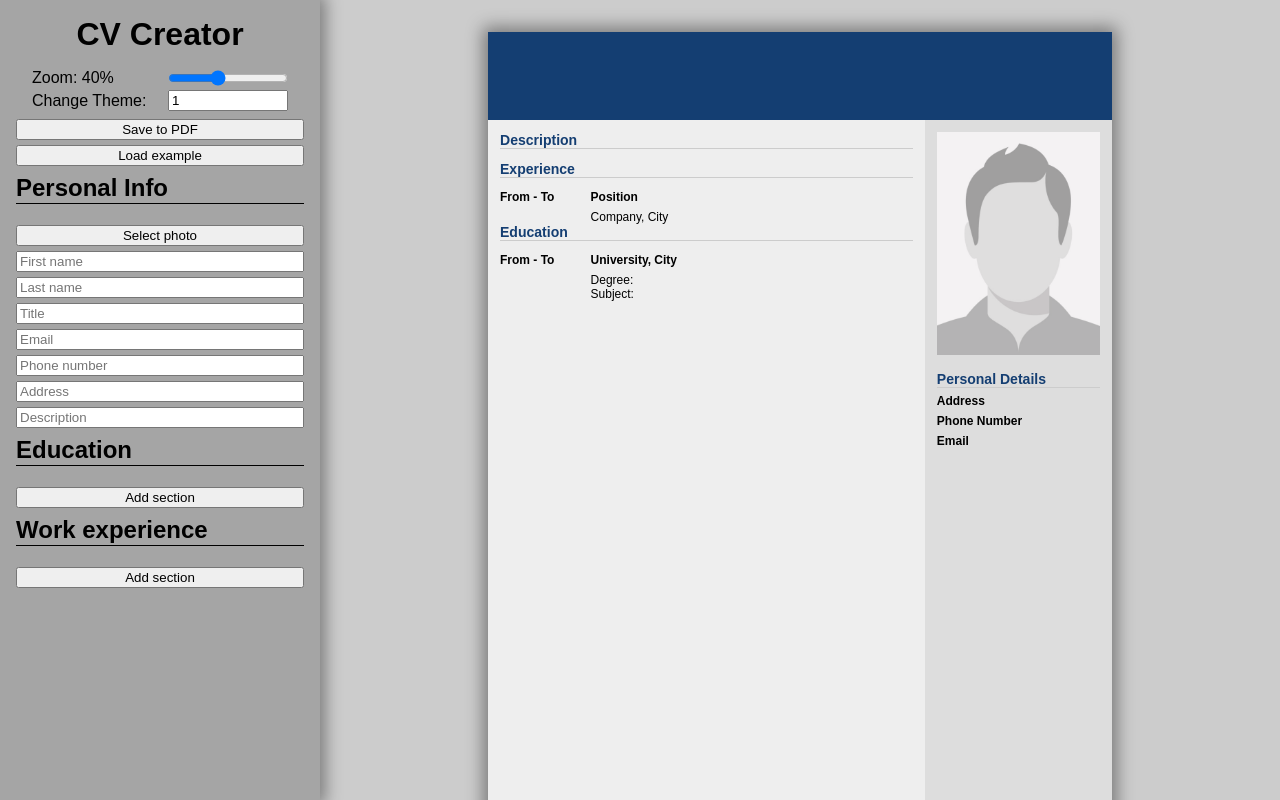
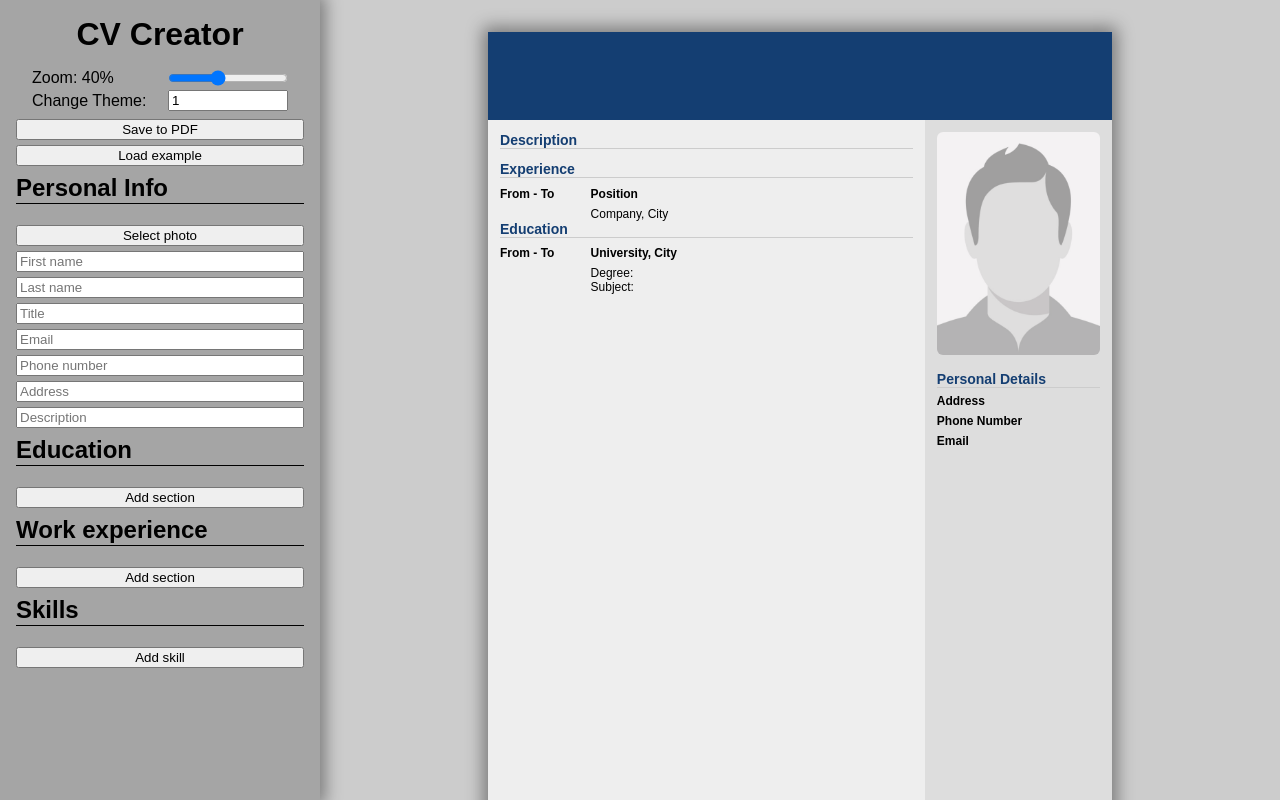
Before and after one commit to clikuki/cv-creator, a React (Create React App) app: page / in a window 1280 px wide. Built offline with nearby package versions, Linux system fonts and the light colour scheme.

Commit message:
added skill section

```diff
--- a/src/components/App.js
+++ b/src/components/App.js
@@ -13,6 +13,7 @@ const App = () =>
 {
 	const [educationInfo, setEducationInfo] = useState([]);
 	const [workInfo, setWorkInfo] = useState([]);
+	const [skills, setSkills] = useState([]);
 	const [personalInfo, setPersonalInfo] = useState({});
 	const [displayScale, setDisplayScale] = useState(12);
 	const [curTheme, setTheme] = useState(0);
@@ -25,7 +26,7 @@ const App = () =>
 			title: 'Graphic Designer',
 			email: 'BillyBoggins@gmail.com',
 			address: 'Somewhereland',
-			phoneNum: '#456123789',
+			phoneNum: '1-208-3846-8937',
 			description: 'Lorem ipsum dolor sit amet consectetur adipisicing elit. Doloribus, sit facere. Enim, ducimus facilis? Culpa, totam nesciunt officiis eveniet distinctio voluptatem? Voluptates asperiores neque cum tenetur, deserunt hic quia cupiditate ipsa illum sapiente iusto necessitatibus, porro suscipit quibusdam autem repellendus dicta facere earum quaerat. Consequatur perspiciatis ducimus ea architecto officia!',
 		})
 
@@ -51,6 +52,21 @@ const App = () =>
 				key: nanoid(),
 			}
 		])
+
+		setSkills([
+			{
+				skill: 'Excellent team leader',
+				key: nanoid(),
+			},
+			{
+				skill: 'Great planner',
+				key: nanoid(),
+			},
+			{
+				skill: 'Quick thinker',
+				key: nanoid(),
+			},
+		]);
 	}
 
 	return <div className={main.container}>
@@ -66,9 +82,11 @@ const App = () =>
 				personalInfo={personalInfo}
 				workInfo={workInfo}
 				educationInfo={educationInfo}
+				skills={skills}
 				setPersonalInfo={setPersonalInfo}
 				setEducationInfo={setEducationInfo}
-				setWorkInfo={setWorkInfo} />
+				setWorkInfo={setWorkInfo}
+				setSkills={setSkills} />
 		</div>
 		<CVDisplay
 			theme={curTheme}
@@ -77,6 +95,7 @@ const App = () =>
 				personal: personalInfo,
 				work: workInfo,
 				education: educationInfo,
+				skills,
 			}} />
 	</div>
 }
--- a/src/components/InfoEditor.js
+++ b/src/components/InfoEditor.js
@@ -49,10 +49,7 @@ const PersonalSection = props =>
 		{
 			try
 			{
-				newVal = {
-					name: value,
-					url: await getPhotoUrl(file),
-				};
+				newVal = await getPhotoUrl(file);
 			}
 			catch (err)
 			{
@@ -142,6 +139,33 @@ const EducationSection = props =>
 	</div>
 }
 
+const SkillsSection = props =>
+{
+	const onChangeBase = (target, key) =>
+	{
+		const value = target.value;
+		const type = target.dataset.type;
+		props.onChange(type, key, value);
+	}
+
+	const schoolSections = props.skills.map(info =>
+	{
+		const { key } = info;
+		const onChange = ({ target }) => onChangeBase(target, key);
+		const onDelete = () => props.onDelete(key);
+		return <div key={key} className={`${main.section} ${main.skillItem}`}>
+			<TextInput value={info.skill} onChange={onChange} dataType='skill' placeholder='My Skill is ...' />
+			<Button onClick={onDelete}>Delete skill</Button>
+		</div>
+	})
+
+	return <div className={main.section}>
+		<h2 className={main.sectionHeader}>Skills</h2>
+		{schoolSections}
+		<Button onClick={props.onAdd}>Add skill</Button>
+	</div>
+}
+
 const getDynamicSectionEvents = (arr, setFunc) => [
 	(type, key, value) => // onChange
 	{
@@ -190,6 +214,12 @@ const InfoEditor = props =>
 		handleWorkInfoAdd,
 	] = getDynamicSectionEvents(props.workInfo, props.setWorkInfo);
 
+	const [
+		handleSkillsChange,
+		handleSkillsDelete,
+		handleSkillsAdd,
+	] = getDynamicSectionEvents(props.skills, props.setSkills);
+
 	return <div className={main.infoEditor}>
 		<PersonalSection personalInfo={props.personalInfo} onChange={handlePersonalInfoChange} />
 		<EducationSection
@@ -202,6 +232,11 @@ const InfoEditor = props =>
 			onChange={handleWorkInfoChange}
 			onAdd={handleWorkInfoAdd}
 			onDelete={handleWorkInfoDelete} />
+		<SkillsSection
+			skills={props.skills}
+			onChange={handleSkillsChange}
+			onAdd={handleSkillsAdd}
+			onDelete={handleSkillsDelete} />
 	</div>
 }
 
--- a/src/components/themes/theme1.js
+++ b/src/components/themes/theme1.js
@@ -1,27 +1,28 @@
 import emptyAvatar from '../../empty_avatar.png';
-import css from '../../css/theme1.module.css';
+import themeCss from '../../css/theme1.module.css';
+import timeline from '../../css/timeline.module.css';
 
 const Header = props =>
 {
 	const { personal } = props.info;
-	return <div className={css.header}>
-		<h2 className={css.name}>
+	return <div className={themeCss.header}>
+		<h2 className={themeCss.name}>
 			{personal.firstName || ''} {personal.lastName || ''}
 		</h2>
-		<p className={css.title}>{personal.title}</p>
+		<p className={themeCss.title}>{personal.title}</p>
 	</div>
 }
 
-const DateRange = props => <p className={css.date}>
+const DateRange = props => <p className={timeline.date}>
 	{props.startDate || 'From'} - {props.endDate || 'To'}
 </p>
 
 const WorkItem = props =>
 {
 	const { item } = props;
-	return <div className={css.timeline}>
+	return <div className={timeline.timeline}>
 		<DateRange startDate={item.startDate} endDate={item.endDate} />
-		<div className={css.details}>
+		<div className={timeline.details}>
 			<h4>{item.position || 'Position'}</h4>
 			<p>{item.company || 'Company'}, {item.city || 'City'}</p>
 		</div>
@@ -31,9 +32,9 @@ const WorkItem = props =>
 const EducationItem = props =>
 {
 	const { item } = props;
-	return <div className={css.timeline}>
+	return <div className={timeline.timeline}>
 		<DateRange startDate={item.startDate} endDate={item.endDate} />
-		<div className={css.details}>
+		<div className={timeline.details}>
 			<h4>{item.school || 'University'}, {item.city || 'City'}</h4>
 			<p>Degree: {item.degree || ''}</p>
 			<p>Subject: {item.subject || ''}</p>
@@ -49,7 +50,7 @@ const Body = props =>
 	const educationItems = info.education.concat({ key: 'fakeItem' })
 		.map(item => <EducationItem key={item.key} item={item} />);
 
-	return <div className={css.body}>
+	return <div className={themeCss.body}>
 		<h3>Description</h3>
 		<p>{info.personal.description}</p>
 		<h3>Experience</h3>
@@ -62,8 +63,15 @@ const Body = props =>
 const Sidebar = props =>
 {
 	const { info } = props;
-	return <div className={css.sidebar}>
-		<img src={info.personal.photo?.url || emptyAvatar} alt='Portrait of self' />
+
+	const skills = info.skills.flatMap(item =>
+	{
+		if (!item.skill) return [];
+		else return [<p key={item.key}>{item.skill}</p>];
+	})
+
+	return <div className={themeCss.sidebar}>
+		<img src={info.personal.photo || emptyAvatar} alt='Portrait of self' />
 		<h3>Personal Details</h3>
 		<h4>Address</h4>
 		<p>{info.personal.address}</p>
@@ -71,6 +79,10 @@ const Sidebar = props =>
 		<p>{info.personal.phoneNum}</p>
 		<h4>Email</h4>
 		<p>{info.personal.email}</p>
+		{
+			skills.length ? <h3>Skills</h3> : ''
+		}
+		{skills}
 	</div>
 }
 
@@ -78,7 +90,7 @@ const Theme = props =>
 {
 	const { info } = props;
 
-	return <div className={css.page}>
+	return <div className={themeCss.page}>
 		<Header info={info} />
 		<Body info={info} />
 		<Sidebar info={info} />
--- a/src/components/themes/theme2.js
+++ b/src/components/themes/theme2.js
@@ -1,17 +1,27 @@
-import emptyAvatar from '../../empty_avatar.png';
-import css from '../../css/theme2.module.css';
+import themeCss from '../../css/theme2.module.css';
+import timeline from '../../css/timeline.module.css';
 
 const Sidebar = props =>
 {
 	const { info } = props;
-	return <div className={css.sidebar}>
-		<img src={info.personal.photo?.url || emptyAvatar} alt='Portrait of self' />
-		<h2 className={css.name}>
+
+	const skills = info.skills.flatMap(item =>
+	{
+		if (!item.skill) return [];
+		else return [<p key={item.key}>{item.skill}</p>];
+	})
+
+	return <div className={themeCss.sidebar}>
+		{
+			info.personal.photo ?
+				<img src={info.personal.photo} alt='Portrait of self' /> : ''
+		}
+		<h2 className={themeCss.name}>
 			<span>
 				{info.personal.firstName || ''} {info.personal.lastName || ''}
 			</span>
 		</h2>
-		<p className={css.title}>
+		<p className={themeCss.title}>
 			<span>{info.personal.title}</span>
 		</p>
 		<h3>Personal Details</h3>
@@ -21,19 +31,23 @@ const Sidebar = props =>
 		<p>{info.personal.phoneNum}</p>
 		<h4>Email</h4>
 		<p>{info.personal.email}</p>
+		{
+			skills.length ? <h3>Skills</h3> : ''
+		}
+		{skills}
 	</div>
 }
 
-const DateRange = props => <p className={css.date}>
+const DateRange = props => <p className={timeline.date}>
 	{props.startDate || 'From'} - {props.endDate || 'To'}
 </p>
 
 const WorkItem = props =>
 {
 	const { item } = props;
-	return <div className={css.timeline}>
+	return <div className={timeline.timeline}>
 		<DateRange startDate={item.startDate} endDate={item.endDate} />
-		<div className={css.details}>
+		<div className={timeline.details}>
 			<h4>{item.position || 'Position'}</h4>
 			<p>{item.company || 'Company'}, {item.city || 'City'}</p>
 		</div>
@@ -43,9 +57,9 @@ const WorkItem = props =>
 const EducationItem = props =>
 {
 	const { item } = props;
-	return <div className={css.timeline}>
+	return <div className={timeline.timeline}>
 		<DateRange startDate={item.startDate} endDate={item.endDate} />
-		<div className={css.details}>
+		<div className={timeline.details}>
 			<h4>{item.school || 'University'}, {item.city || 'City'}</h4>
 			<p>Degree: {item.degree || ''}</p>
 			<p>Subject: {item.subject || ''}</p>
@@ -56,13 +70,14 @@ const EducationItem = props =>
 const Body = props =>
 {
 	const { info } = props;
+
 	const workItems = info.work.concat({ key: 'fakeItem' })
 		.map(item => <WorkItem key={item.key} item={item} />);
+
 	const educationItems = info.education.concat({ key: 'fakeItem' })
 		.map(item => <EducationItem key={item.key} item={item} />);
 
-	return <div className={css.body}>
-		<h3>Description</h3>
+	return <div className={themeCss.body}>
 		<p>{info.personal.description}</p>
 		<h3>Experience</h3>
 		{workItems}
@@ -75,7 +90,7 @@ const Theme = props =>
 {
 	const { info } = props;
 
-	return <div className={css.page}>
+	return <div className={themeCss.page}>
 		<Sidebar info={info} />
 		<Body info={info} />
 	</div>
--- a/src/css/main.module.css
+++ b/src/css/main.module.css
@@ -69,6 +69,13 @@ body {
 	width: 100%;
 }
 
+.skillItem {
+	display: grid;
+	grid-template-columns: 50% auto;
+	justify-content: initial;
+	gap: 0.5rem;
+}
+
 .displayControlsInput,
 .sectionInput {
 	width: 100%;
--- a/src/css/theme1.module.css
+++ b/src/css/theme1.module.css
@@ -37,28 +37,6 @@
 	padding: 1em;
 }
 
-.timeline {
-	display: grid;
-	grid-template-columns: 20% minmax(0, 1fr);
-	gap: 0.5rem;
-	margin-top: 1em;
-}
-
-.timeline .date {
-	margin: 0;
-	font-weight: bold;
-}
-
-.timeline .details h4 {
-	display: inline-block;
-	font-weight: bold;
-	margin-bottom: 0.5em;
-}
-
-.timeline .details p {
-	margin: 0;
-}
-
 .sidebar {
 	background-color: #dddddd;
 	padding: 1em;
@@ -68,6 +46,7 @@
 .sidebar > img {
 	width: 100%;
 	margin-bottom: 0.5em;
+	border-radius: 0.5em;
 }
 
 .sidebar > *:not(img) {
--- a/src/css/theme2.module.css
+++ b/src/css/theme2.module.css
@@ -17,7 +17,6 @@
 
 .sidebar .name {
 	margin: var(--halfMargin);
-	margin-top: 0;
 	hyphens: none;
 }
 
@@ -35,7 +34,8 @@
 }
 
 .sidebar > * {
-	margin: var(--halfMargin) var(--halfMargin) 0 var(--halfMargin);
+	--qtrMargin: calc(var(--halfMargin) / 2);
+	margin: var(--qtrMargin) var(--halfMargin);
 }
 
 .sidebar h3 {
@@ -46,7 +46,9 @@
 
 .sidebar > img {
 	width: calc(100% - 1em);
-	margin-bottom: var(--halfMargin);
+	margin-top: var(--halfMargin);
+	margin-bottom: 0;
+	border-radius: 0.5em;
 }
 
 .body {
@@ -65,25 +67,3 @@
 .body h3:first-child {
 	margin-top: 0;
 }
-
-.timeline {
-	display: grid;
-	grid-template-columns: 20% minmax(0, 1fr);
-	gap: 0.5rem;
-	margin-top: 0.7em;
-}
-
-.timeline .date {
-	margin: 0;
-	font-weight: bold;
-}
-
-.timeline .details h4 {
-	display: inline-block;
-	font-weight: bold;
-	margin-bottom: 0.5em;
-}
-
-.timeline .details p {
-	margin: 0;
-}
--- /dev/null
+++ b/src/css/timeline.module.css
@@ -0,0 +1,21 @@
+.timeline {
+	display: grid;
+	grid-template-columns: 20% minmax(0, 1fr);
+	gap: 0.5rem;
+	margin-top: 0.7em;
+}
+
+.timeline .date {
+	margin: 0;
+	font-weight: bold;
+}
+
+.timeline .details h4 {
+	display: inline-block;
+	font-weight: bold;
+	margin-bottom: 0.5em;
+}
+
+.timeline .details p {
+	margin: 0;
+}
```
